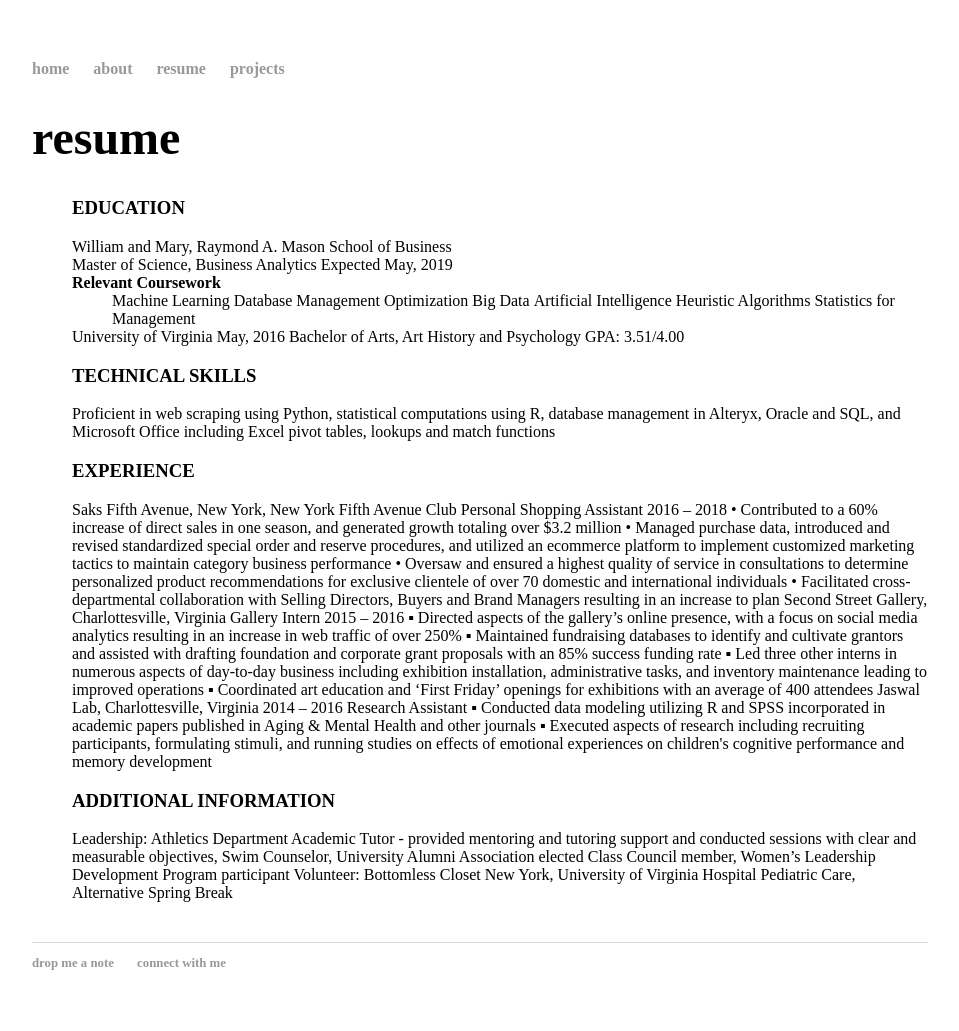
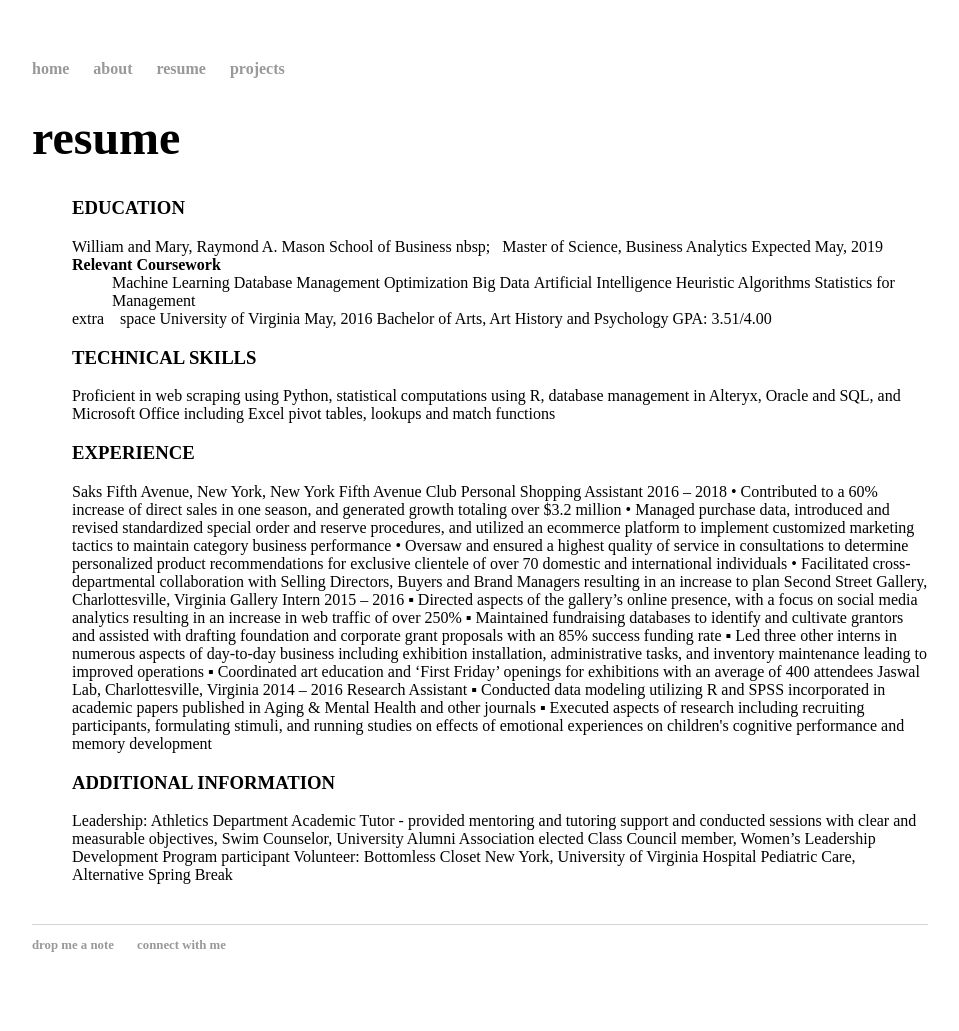
Before and after one commit to amanda-t2/amanda-t2.github.io, a Jekyll site: the page built from resume/index.html, in a window 1280 px wide. Shown: the whole page, without its empty margins (160-1119 px from the left). Built offline with Jekyll 4.4.1, drawn with Linux system fonts in a browser that asks for light colours.

Commit message:
Update index.html

```diff
--- a/resume/index.html
+++ b/resume/index.html
@@ -5,8 +5,7 @@
 	<h1>{{ page.title }}</h1>
 	<ul class="posts">
 		<h3> EDUCATION </h3>
-William and Mary, Raymond A. Mason School of Business <br>
-Master of Science, Business Analytics Expected May, 2019 <br>
+William and Mary, Raymond A. Mason School of Business  nbsp;&nbsp;&nbsp; Master of Science, Business Analytics Expected May, 2019 <br>
 		<strong> Relevant Coursework </strong> <br>
 		<ul>
 	        		<li>Machine Learning</li>
@@ -16,8 +15,8 @@
 				<li>Artificial Intelligence</li>
 				<li>Heuristic Algorithms</li>
 				<li>Statistics for Management</li>
-	    		</ul>
-
+	    	</ul>
+extra &nbsp;&nbsp; space
 University of Virginia May, 2016
 Bachelor of Arts, Art History and Psychology
 GPA: 3.51/4.00
```
